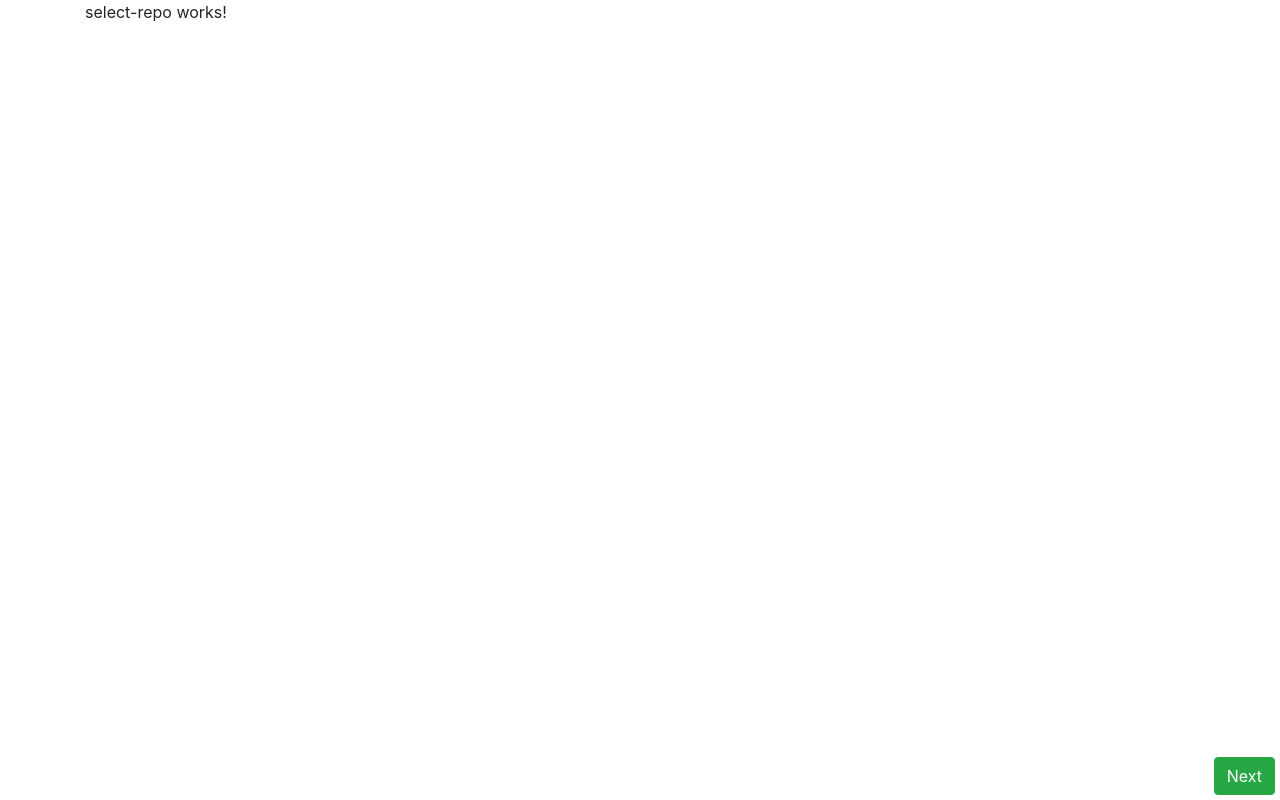
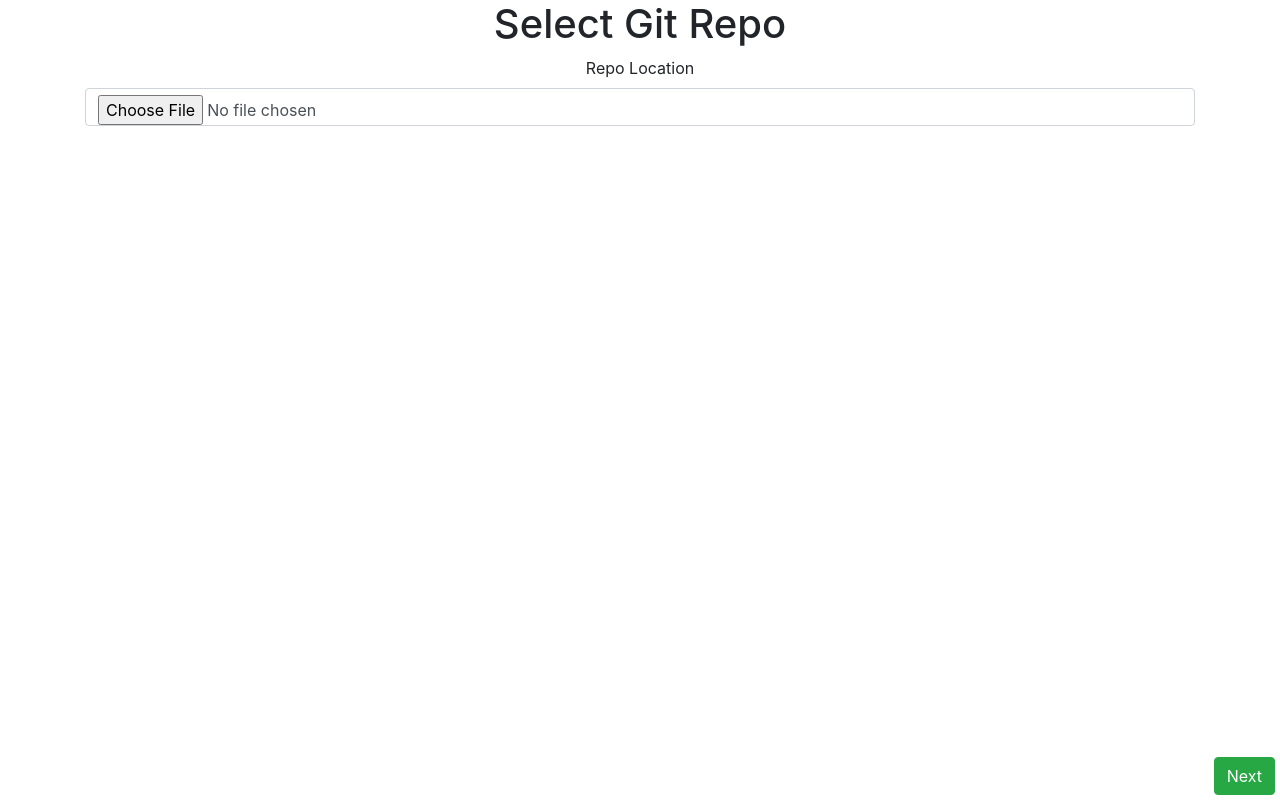
Before and after one commit to joedono/No-CI, an Angular app: page /#/select-repo in a window 1280 px wide. Built offline with nearby package versions, Linux system fonts and the light colour scheme.

Commit message:
Started on select-repo

```diff
--- a/src/app/select-repo/select-repo.component.html
+++ b/src/app/select-repo/select-repo.component.html
@@ -1,8 +1,12 @@
 <div class="row">
-  <div class="col">
-    <p>
-      select-repo works!
-    </p>
+  <div class="col text-center">
+    <h1>Select Git Repo</h1>
+  </div>
+</div>
+<div class="row text-center">
+  <div class="col form-group">
+    <label>Repo Location</label>
+    <input type="file" class="form-control" webkitdirectory />
   </div>
 </div>
 <div class="row fixed-bottom nav-buttons">
```
